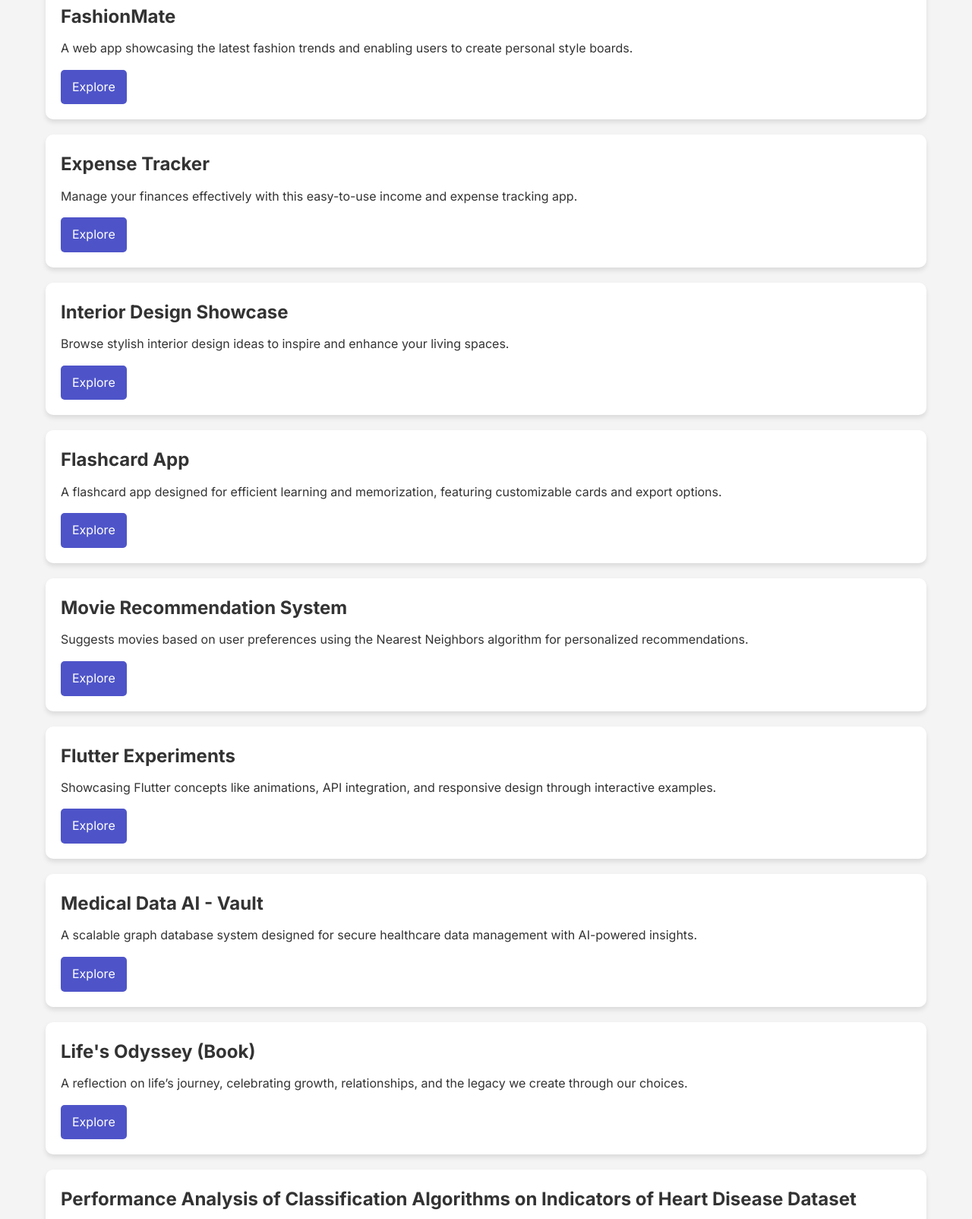
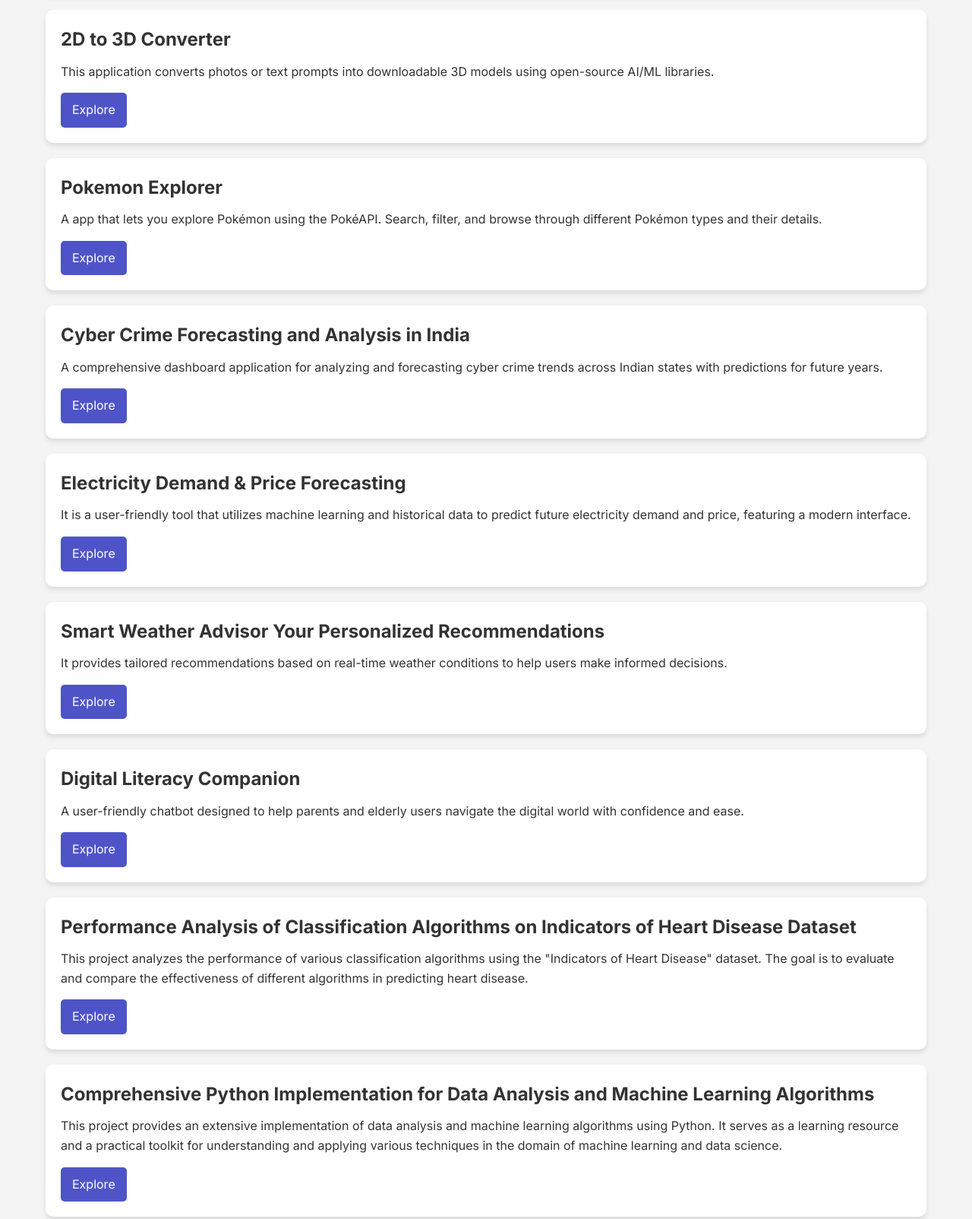
Before and after one commit to SiddardhaShayini/SiddardhaShayini, a plain HTML site: page index.html in a window 1280 px wide. Shown: the part 963-2567 px from the top of the page at 76% size. Drawn offline with Linux system fonts and the light colour scheme.

Commit message:
Update index.html

```diff
--- a/index.html
+++ b/index.html
@@ -5,7 +5,7 @@
     <meta charset="UTF-8">
     <meta name="viewport" content="width=device-width, initial-scale=1.0">
     <meta name="description" content="Portfolio website of Siddardha Shayini - Developer, Innovator, and AI Enthusiast. Explore my projects and connect with me.">
-    <meta name="keywords" content="Siddardha Shayini, Portfolio, Developer, AI, Machine Learning, Projects">
+    <meta name="keywords" content="Siddardha Shayini, Siddu Shayini, Siddardha, Shayini, Sayini, Siddu, Siddardha Sayini, Siddu Sayini, Siddardha Sayini, Portfolio, Developer, AI, ML, NLP, DL, Machine Learning, Artificial Intelligence, Natural language processing, Deep learning, Projects, AI Developer, ML Developer, NLP Developer">
     <meta name="author" content="Siddardha Shayini">
     <title>About Me - Siddardha Shayini</title>
     <link href="https://fonts.googleapis.com/css2?family=Inter:wght@300;400;600;700&display=swap" rel="stylesheet">
@@ -213,7 +213,7 @@
     <div class="container">
         <header class="header">
             <h1>Siddardha Shayini</h1>
-            <p>A passionate developer and technology enthusiast dedicated to crafting innovative and impactful solutions.</p>
+            <p>A motivated Computer Science student aspiring to contribute as a Software Developer, with a focus on AI, ML, and web development.</p>
         </header>
 
         <section class="about-section">
@@ -238,15 +238,81 @@
             <h3>My Projects</h3>
 
             <div class="project">
-                <h4>Occasion-specific Stylist AI</h4>
-                <p>Personalized fashion recommendations based on event details, helping users choose the perfect attire effortlessly.</p>
-                <a href="https://siddardhashayini.github.io/Occasion-specific-Stylist-AI/" target="_blank">Explore</a>
+                <h4>Visual EEG Pattern Synthesis and Recognition with Deep Learning</h4>
+                <p>This project focuses on analyzing and generating EEG signal patterns using deep learning techniques.</p>
+                <a href="https://github.com/SiddardhaShayini/Visual_EEG_Pattern_Synthesis_and_Recognition_with_Deep_Learning" target="_blank">Explore</a>
+            </div>
+
+            <div class="project">
+                <h4>2D to 3D Converter</h4>
+                <p>This application converts photos or text prompts into downloadable 3D models using open-source AI/ML libraries.</p>
+                <a href="https://2d-to-3d-converter.streamlit.app/" target="_blank">Explore</a>
+            </div>
+
+            <div class="project">
+                <h4>Pokemon Explorer</h4>
+                <p>A app that lets you explore Pokémon using the PokéAPI. Search, filter, and browse through different Pokémon types and their details.</p>
+                <a href="https://pokemon-explorer.streamlit.app/" target="_blank">Explore</a>
+            </div>
+
+            <div class="project">
+                <h4>Cyber Crime Forecasting and Analysis in India</h4>
+                <p>A comprehensive dashboard application for analyzing and forecasting cyber crime trends across Indian states with predictions for future years.</p>
+                <a href="https://github.com/SiddardhaShayini/Cyber-Crime-Prediction" target="_blank">Explore</a>
+            </div>
+
+            <div class="project">
+                <h4>Electricity Demand & Price Forecasting</h4>
+                <p>It is a user-friendly tool that utilizes machine learning and historical data to predict future electricity demand and price, featuring a modern interface.</p>
+                <a href="https://github.com/SiddardhaShayini/Electricity-Demand-and-Price-Forecasting" target="_blank">Explore</a>
+            </div>
+
+            <div class="project">
+                <h4>Smart Weather Advisor Your Personalized Recommendations</h4>
+                <p>It provides tailored recommendations based on real-time weather conditions to help users make informed decisions.</p>
+                <a href="https://smart-weather-advisor-your-personalized-recommendations-f72zp4.streamlit.app/" target="_blank">Explore</a>
+            </div>
+
+            <div class="project">
+                <h4>Digital Literacy Companion</h4>
+                <p>A user-friendly chatbot designed to help parents and elderly users navigate the digital world with confidence and ease.</p>
+                <a href="https://digital-literacy-companion.streamlit.app/" target="_blank">Explore</a>
+            </div>
+
+            <div class="project">
+                <h4>Performance Analysis of Classification Algorithms on Indicators of Heart Disease Dataset</h4>
+                <p>This project analyzes the performance of various classification algorithms using the "Indicators of Heart Disease" dataset. The goal is to evaluate and compare the effectiveness of different algorithms in predicting heart disease.</p>
+                <a href="https://github.com/SiddardhaShayini/Performance-Analysis-of-Classification-Algorithms-on-Indicators-of-Heart-Disease-Dataset" target="_blank">Explore</a>
+            </div>
+
+            <div class="project">
+                <h4>Comprehensive Python Implementation for Data Analysis and Machine Learning Algorithms</h4>
+                <p>This project provides an extensive implementation of data analysis and machine learning algorithms using Python. It serves as a learning resource and a practical toolkit for understanding and applying various techniques in the domain of machine learning and data science.</p>
+                <a href="https://github.com/SiddardhaShayini/Comprehensive-Python-Implementation-for-Data-Analysis-and-Machine-Learning-Algorithms" target="_blank">Explore</a>
+            </div>
+
+            <div class="project">
+                <h4>Movie Recommendation System</h4>
+                <p>Suggests movies based on user preferences using the Nearest Neighbors algorithm for personalized recommendations.</p>
+                <a href="https://github.com/SiddardhaShayini/Movie-Recommendation-System" target="_blank">Explore</a>
             </div>
 
             <div class="project">
                 <h4>FashionMate</h4>
                 <p>A web app showcasing the latest fashion trends and enabling users to create personal style boards.</p>
                 <a href="https://siddardhashayini.github.io/FashionMate/" target="_blank">Explore</a>
+            </div>
+
+            <div class="project">
+                <h4>Medical Data AI - Vault</h4>
+                <p>A scalable graph database system designed for secure healthcare data management with AI-powered insights.</p>
+                <a href="https://github.com/SiddardhaShayini/MedicalDataAI-Vault" target="_blank">Explore</a>
+            </div>
+
+            <div class="project">
+                <h4>Occasion-specific Stylist AI</h4>
+                <p>Personalized fashion recommendations based on event details, helping users choose the perfect attire effortlessly.</p>
+                <a href="https://siddardhashayini.github.io/Occasion-specific-Stylist-AI/" target="_blank">Explore</a>
             </div>
 
             <div class="project">
@@ -268,21 +334,9 @@
             </div>
 
             <div class="project">
-                <h4>Movie Recommendation System</h4>
-                <p>Suggests movies based on user preferences using the Nearest Neighbors algorithm for personalized recommendations.</p>
-                <a href="https://github.com/SiddardhaShayini/Movie-Recommendation-System" target="_blank">Explore</a>
-            </div>
-
-            <div class="project">
                 <h4>Flutter Experiments</h4>
                 <p>Showcasing Flutter concepts like animations, API integration, and responsive design through interactive examples.</p>
                 <a href="https://github.com/SiddardhaShayini/flutter_experiments" target="_blank">Explore</a>
-            </div>
-
-            <div class="project">
-                <h4>Medical Data AI - Vault</h4>
-                <p>A scalable graph database system designed for secure healthcare data management with AI-powered insights.</p>
-                <a href="https://github.com/SiddardhaShayini/MedicalDataAI-Vault" target="_blank">Explore</a>
             </div>
 
             <div class="project">
@@ -291,17 +345,6 @@
                 <a href="https://siddardhashayini.github.io/Life-s-Odyssey-A-Journey-of-Love-Growth-and-Legacy/" target="_blank">Explore</a>
             </div>
 
-            <div class="project">
-                <h4>Performance Analysis of Classification Algorithms on Indicators of Heart Disease Dataset</h4>
-                <p>This project analyzes the performance of various classification algorithms using the "Indicators of Heart Disease" dataset. The goal is to evaluate and compare the effectiveness of different algorithms in predicting heart disease.</p>
-                <a href="https://github.com/SiddardhaShayini/Performance-Analysis-of-Classification-Algorithms-on-Indicators-of-Heart-Disease-Dataset" target="_blank">Explore</a>
-            </div>
-
-            <div class="project">
-                <h4>Comprehensive Python Implementation for Data Analysis and Machine Learning Algorithms</h4>
-                <p>This project provides an extensive implementation of data analysis and machine learning algorithms using Python. It serves as a learning resource and a practical toolkit for understanding and applying various techniques in the domain of machine learning and data science.</p>
-                <a href="https://github.com/SiddardhaShayini/Comprehensive-Python-Implementation-for-Data-Analysis-and-Machine-Learning-Algorithms" target="_blank">Explore</a>
-            </div>
         </section>
 
         <section class="contact-section">
@@ -312,7 +355,7 @@
         </section>
 
         <footer>
-            <p>&copy; 2024 Siddardha Shayini. All rights reserved.</p>
+            <p>&copy; 2025 Siddardha Shayini. All rights reserved.</p>
         </footer>
     </div>
 </body>
```
